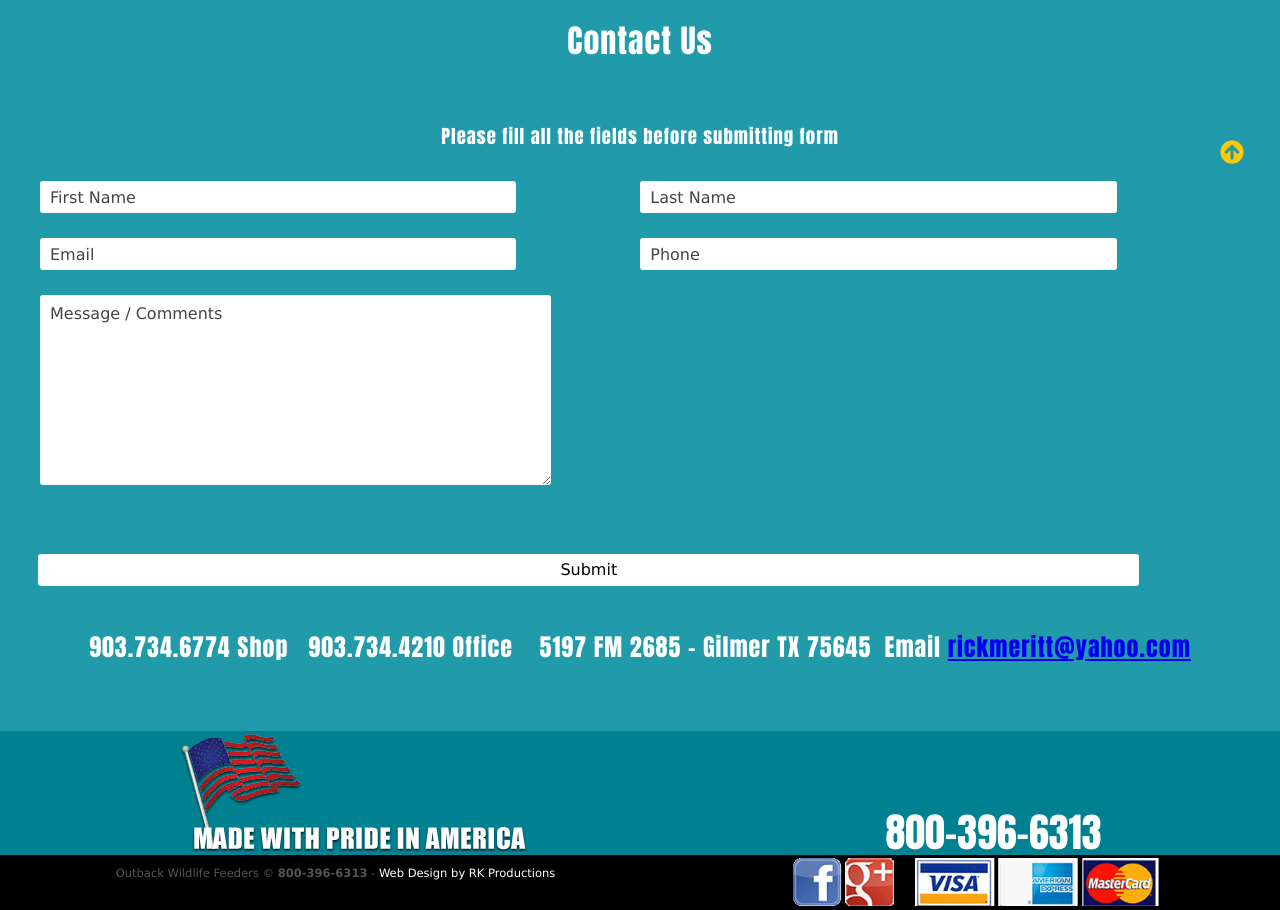
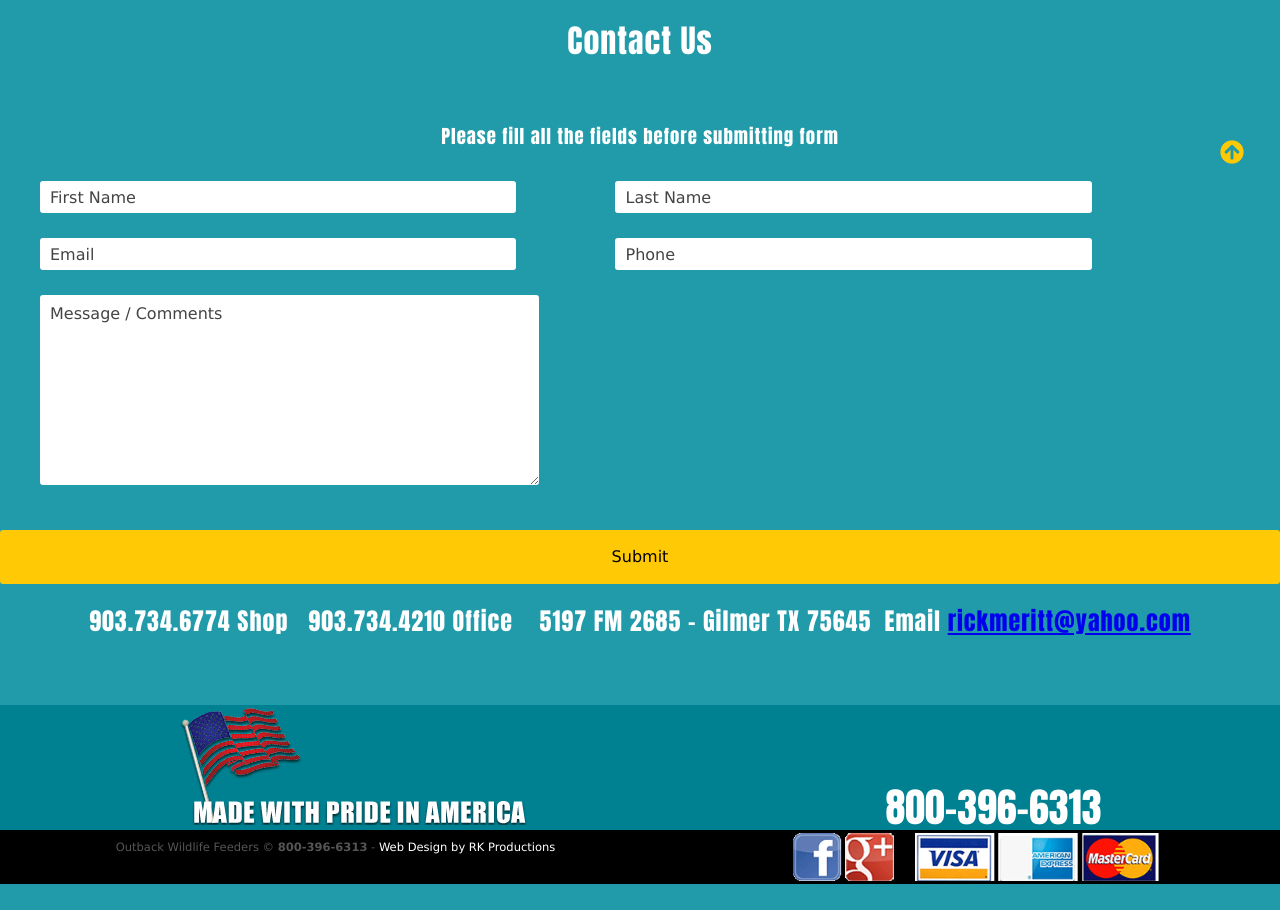
Before and after one commit to webstandardcss/outback-flexbox, a PHP site: page /contact-us.php in a window 1280 px wide. Shown: the part 608-1518 px from the top of the page. After the commit the page ends 1492 px from the top, so only its background shows below. Run offline with PHP 8.4, Linux system fonts and the light colour scheme; data that the repository does not hold is empty; some libraries are stand-ins or nearby versions.

Commit message:
fix the form css

```diff
--- a/assets/css/forms.css
+++ b/assets/css/forms.css
@@ -20,7 +20,7 @@ main li {
     display: inline-block;
     vertical-align: top;
     margin-bottom: 2%;
-    margin-right: 2%;
+    /* margin-right: 2%; */
     vertical-align: top;
     width: 46%;
 }
@@ -45,12 +45,12 @@ main input {
 
 main select {
     padding: 0px 10px 0;
-    width: 86%
+    width: 80%
 }
 
 main textarea {
     padding: 10px 10px 0;
-    width: 86%
+    width: 84%
 }
 
 main textarea {
@@ -115,8 +115,16 @@ textarea:-ms-input-placeholder {
 }
 
 .gform_button {
-    margin: 24px 3%;
-    width: 86%;
+    /* margin: 24px 3%; */
+    width: 100%;
+    min-height: 3.4em;
+    height: .4em;
+    background-color: #ffc905;
+}
+
+.gform_button:hover {
+    background-color: #222;
+    color: #ddd;
 }
 
 .ginput_container {
@@ -159,3 +167,8 @@ textarea:-ms-input-placeholder {
         bottom: -2px;
     }
 }
+
+
+}
+
+}
```
